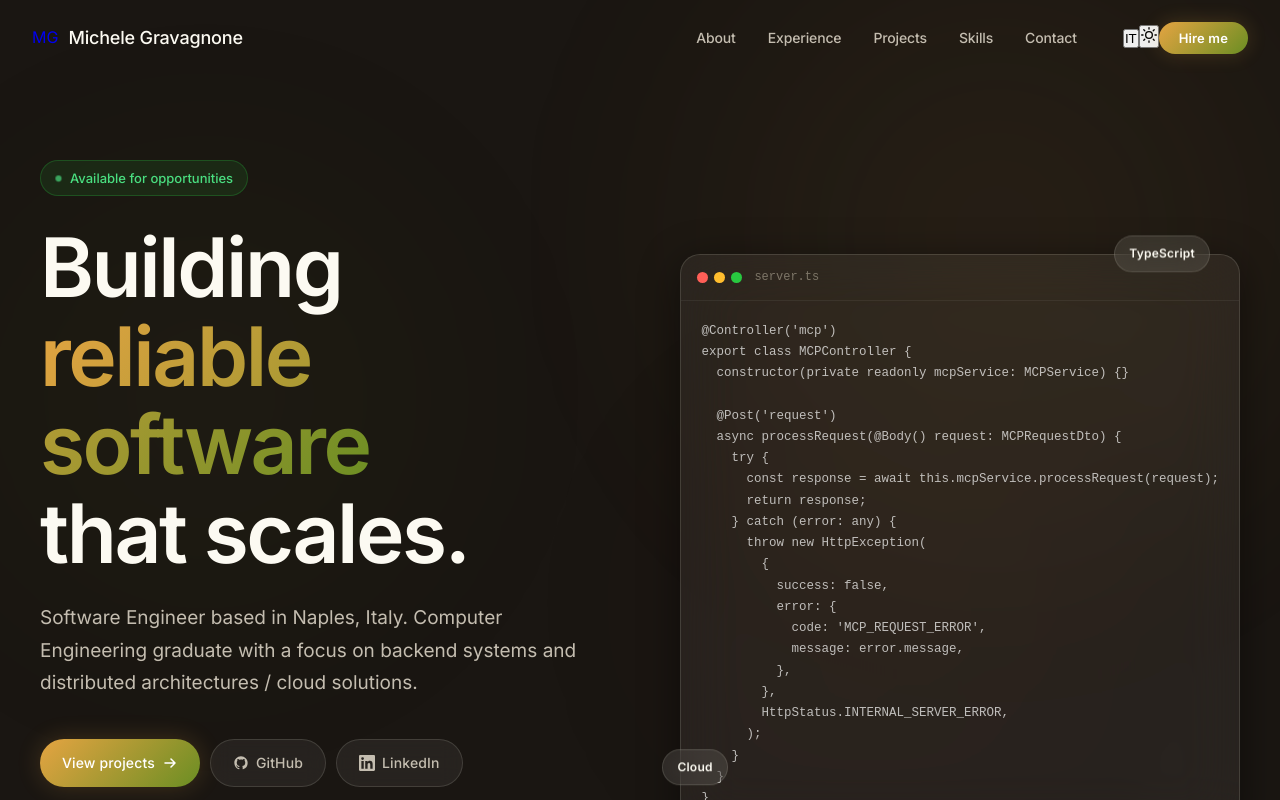
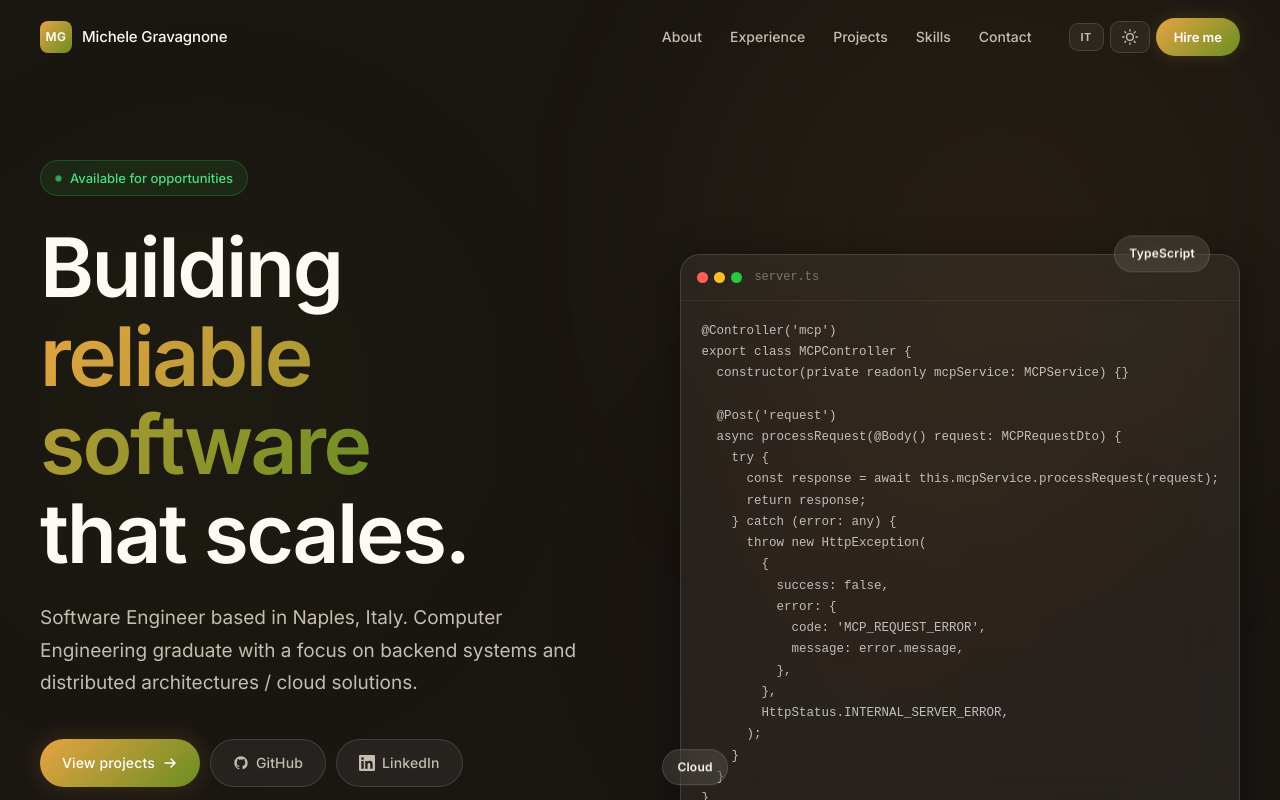
Before and after one commit to MicheleGravagnone/portfolio, a React (Create React App) app: page / in a window 1280 px wide. Shown: the top 800 px of the page. Built offline with nearby package versions, Linux system fonts and the light colour scheme.

Commit message:
Updated Navbar styling

```diff
--- a/src/components/Navbar.css
+++ b/src/components/Navbar.css
@@ -1,190 +1,141 @@
 .navbar {
-  position: fixed;
-  top: 0;
-  left: 0;
-  right: 0;
-  z-index: 200;
-  padding: 20px 32px;
-  transition: all 0.4s cubic-bezier(0.4, 0, 0.2, 1);
+  position: fixed; top: 0; left: 0; right: 0;
+  z-index: 200; padding: 18px 32px;
+  transition: all 0.4s cubic-bezier(0.4,0,0.2,1);
+}
+.navbar--scrolled {
+  padding: 10px 32px;
+  background: var(--nav-bg);
+  backdrop-filter: blur(26px) saturate(150%);
+  -webkit-backdrop-filter: blur(26px) saturate(150%);
+  border-bottom: 1px solid var(--glass-border);
+}
+.navbar__inner {
+  max-width: 1200px; margin: 0 auto;
+  display: flex; align-items: center; gap: 24px;
 }
 
-.navbar--scrolled {
-  padding: 12px 32px;
-  background: rgba(10, 10, 15, 0.75);
-  backdrop-filter: blur(24px);
-  -webkit-backdrop-filter: blur(24px);
-  border-bottom: 1px solid rgba(255, 255, 255, 0.07);
+/* Logo */
+.navbar__logo {
+  display: flex; align-items: center; gap: 10px;
+  text-decoration: none; margin-right: auto; flex-shrink: 0;
+}
+.navbar__logo-badge {
+  width: 32px; height: 32px;
+  background: linear-gradient(135deg, var(--accent), var(--accent-2));
+  border-radius: 8px;
+  display: flex; align-items: center; justify-content: center;
+  font-size: 12px; font-weight: 700; color: #fff;
+  letter-spacing: 0.03em; flex-shrink: 0;
+}
+.navbar__logo-name {
+  font-size: 15px; font-weight: 500;
+  color: var(--text-primary); letter-spacing: -0.01em;
 }
 
-.navbar__inner {
-  max-width: 1300px;
-  margin: 0 auto;
-  display: flex;
-  align-items: center;
-  gap: 32px;
+/* Links */
+.navbar__links {
+  display: flex; list-style: none; gap: 2px;
+}
+.navbar__link {
+  display: block; padding: 6px 13px;
+  font-size: 14px; font-weight: 450;
+  color: var(--text-secondary); text-decoration: none;
+  border-radius: 8px; transition: all 0.25s ease;
+}
+.navbar__link:hover, .navbar__link--active {
+  color: var(--text-primary);
+  background: var(--surface-hover);
 }
 
-.navbar__logo {
-  display: flex;
-  align-items: center;
-  gap: 10px;
-  text-decoration: none;
-  margin-right: auto;
+/* Controls group */
+.navbar__controls {
+  display: flex; align-items: center; gap: 6px;
 }
 
-.navbar__logo-initials {
-  width: 34px;
-  height: 34px;
-  background: linear-gradient(135deg, var(--accent), var(--accent-2));
-  border-radius: 9px;
-  display: flex;
-  align-items: center;
-  justify-content: center;
-  font-size: 13px;
-  font-weight: 700;
-  color: white;
-  letter-spacing: 0.02em;
-  flex-shrink: 0;
+/* Icon button (theme + lang) */
+.navbar__icon-btn {
+  display: inline-flex; align-items: center; gap: 4px;
+  padding: 7px 11px;
+  background: var(--glass); border: 1px solid var(--glass-border);
+  border-radius: 9px; cursor: pointer;
+  color: var(--text-secondary); font-size: 14px;
+  transition: all 0.25s ease;
+  backdrop-filter: blur(12px);
+  -webkit-backdrop-filter: blur(12px);
+}
+.navbar__icon-btn:hover {
+  background: var(--glass-strong);
+  color: var(--text-primary);
+  border-color: var(--accent);
+}
+.navbar__lang-label {
+  font-size: 11px; font-weight: 700; letter-spacing: 0.06em;
 }
 
-.navbar__logo-name {
-  font-size: 18px;
-  font-weight: 500;
-  color: var(--text-primary);
-  letter-spacing: -0.01em;
+/* CTA */
+.navbar__cta {
+  padding: 8px 18px;
+  background: linear-gradient(135deg, var(--accent), var(--accent-2));
+  border-radius: 100px; font-size: 13px; font-weight: 600;
+  color: #fff; text-decoration: none;
+  transition: all 0.3s ease; flex-shrink: 0;
+  box-shadow: 0 0 18px var(--accent-glow);
+}
+.navbar__cta:hover {
+  transform: translateY(-1px);
+  box-shadow: 0 4px 24px var(--accent-glow);
+  filter: brightness(1.08);
 }
 
-.navbar__links {
-  display: flex;
-  list-style: none;
-  gap: 4px;
+/* Hamburger */
+.navbar__hamburger {
+  display: none; flex-direction: column; gap: 5px;
+  background: none; border: none; cursor: pointer; padding: 4px;
+}
+.navbar__hamburger span {
+  display: block; width: 22px; height: 2px;
+  background: var(--text-primary); border-radius: 2px;
+  transition: all 0.3s ease;
+}
+.navbar__hamburger.open span:nth-child(1) { transform: rotate(45deg) translate(5px,5px); }
+.navbar__hamburger.open span:nth-child(2) { opacity: 0; }
+.navbar__hamburger.open span:nth-child(3) { transform: rotate(-45deg) translate(5px,-5px); }
+
+/* Mobile */
+.navbar__mobile {
+  display: none; flex-direction: column; gap: 4px;
+  padding: 10px 16px 18px;
+  border-top: 1px solid var(--glass-border);
+  max-height: 0; overflow: hidden;
+  transition: max-height 0.35s ease;
+}
+.navbar__mobile--open { max-height: 460px; }
+.navbar__mobile-link {
+  padding: 10px 14px; font-size: 15px;
+  color: var(--text-secondary); text-decoration: none;
+  border-radius: 8px; transition: all 0.2s ease;
+}
+.navbar__mobile-link:hover { background: var(--surface); color: var(--text-primary); }
+.navbar__mobile-row {
+  display: flex; gap: 10px; margin: 8px 0;
+}
+.navbar__mobile-row .navbar__icon-btn {
+  flex: 1; justify-content: center;
+}
+.navbar__mobile-cta {
+  margin-top: 6px; padding: 12px 16px;
+  background: linear-gradient(135deg, var(--accent), var(--accent-2));
+  border-radius: 10px; font-size: 15px; font-weight: 600;
+  color: #fff; text-decoration: none; text-align: center;
 }
 
-.navbar__link {
-  display: block;
-  padding: 6px 14px;
-  font-size: 14px;
-  font-weight: 450;
-  color: var(--text-secondary);
-  text-decoration: none;
-  border-radius: 8px;
-  transition: var(--transition);
-  letter-spacing: -0.01em;
-}
-
-.navbar_link::before {
-  content: "";
-  position: absolute;
-  width: 100%;
-  height: 2px;
-  bottom: -2px;
-  left: 0;
-  background-color: rgb(92, 149, 112);
-  visibility: hidden;
-  transform: scaleX(0);
-  transition: all 0.3s ease-in-out 0s;
-}
-
-.navbar__link:hover::before {
-  visibility: visible;
-  transform: scaleX(1);
-}
-
-.navbar__link:active::before {
-  visibility: visible;
-  transform: scaleX(1)
-}
-
-.navbar__link:hover,
-.navbar__link--active {
-  color: var(--text-primary);
-  background: rgba(255, 255, 255, 0.07);
-}
-
-.navbar__cta {
-  padding: 8px 20px;
-  background: linear-gradient(135deg, var(--accent), var(--accent-2));
-  border-radius: 100px;
-  font-size: 13px;
-  font-weight: 600;
-  color: white;
-  text-decoration: none;
-  letter-spacing: 0.01em;
-  transition: var(--transition);
-  flex-shrink: 0;
-  box-shadow: 0 0 20px rgba(229, 164, 66, 0.2);
-}
-
-.navbar__cta:hover {
-  transform: translateY(-1px);
-  box-shadow: 0 4px 28px rgba(229, 164, 66, 0.4);
-}
-
-.navbar__hamburger {
-  display: none;
-  flex-direction: column;
-  gap: 5px;
-  background: none;
-  border: none;
-  cursor: pointer;
-  padding: 4px;
-}
-
-.navbar__hamburger span {
-  display: block;
-  width: 22px;
-  height: 2px;
-  background: var(--text-primary);
-  border-radius: 2px;
-  transition: var(--transition);
-}
-
-.navbar__hamburger.open span:nth-child(1) { transform: rotate(45deg) translate(5px, 5px); }
-.navbar__hamburger.open span:nth-child(2) { opacity: 0; }
-.navbar__hamburger.open span:nth-child(3) { transform: rotate(-45deg) translate(5px, -5px); }
-
-.navbar__mobile {
-  display: none;
-  flex-direction: column;
-  gap: 4px;
-  padding: 12px 16px 20px;
-  border-top: 1px solid rgba(255,255,255,0.07);
-  max-height: 0;
-  overflow: hidden;
-  transition: max-height 0.3s ease;
-}
-
-.navbar__mobile--open {
-  max-height: 400px;
-}
-
-.navbar__mobile-link {
-  padding: 10px 16px;
-  font-size: 15px;
-  color: var(--text-secondary);
-  text-decoration: none;
-  border-radius: 8px;
-  transition: var(--transition);
-}
-
-.navbar__mobile-link:hover { background: var(--surface); color: var(--text-primary); }
-
-.navbar__mobile-cta {
-  margin-top: 8px;
-  padding: 12px 16px;
-  background: linear-gradient(135deg, var(--accent), var(--accent-2));
-  border-radius: 10px;
-  font-size: 15px;
-  font-weight: 600;
-  color: white;
-  text-decoration: none;
-  text-align: center;
-}
-
-@media (max-width: 768px) {
-  .navbar { padding: 16px 20px; }
-  .navbar__links, .navbar__cta { display: none; }
+@media (max-width: 900px) {
+  .navbar__links, .navbar__controls { display: none; }
   .navbar__hamburger { display: flex; }
   .navbar__mobile { display: flex; }
+  .navbar__logo-name { font-size: 14px; }
+}
+@media (max-width: 420px) {
   .navbar__logo-name { display: none; }
 }
```
